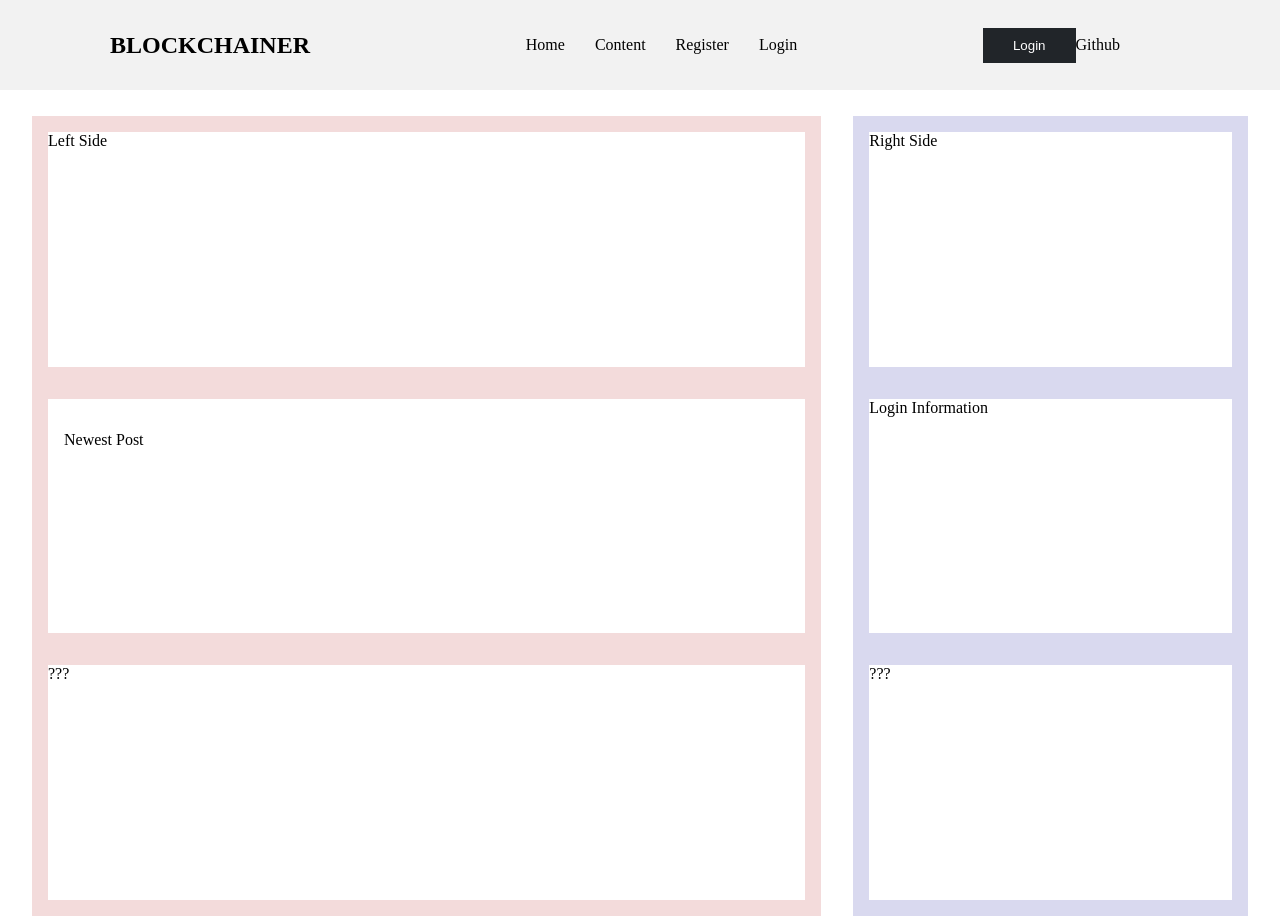
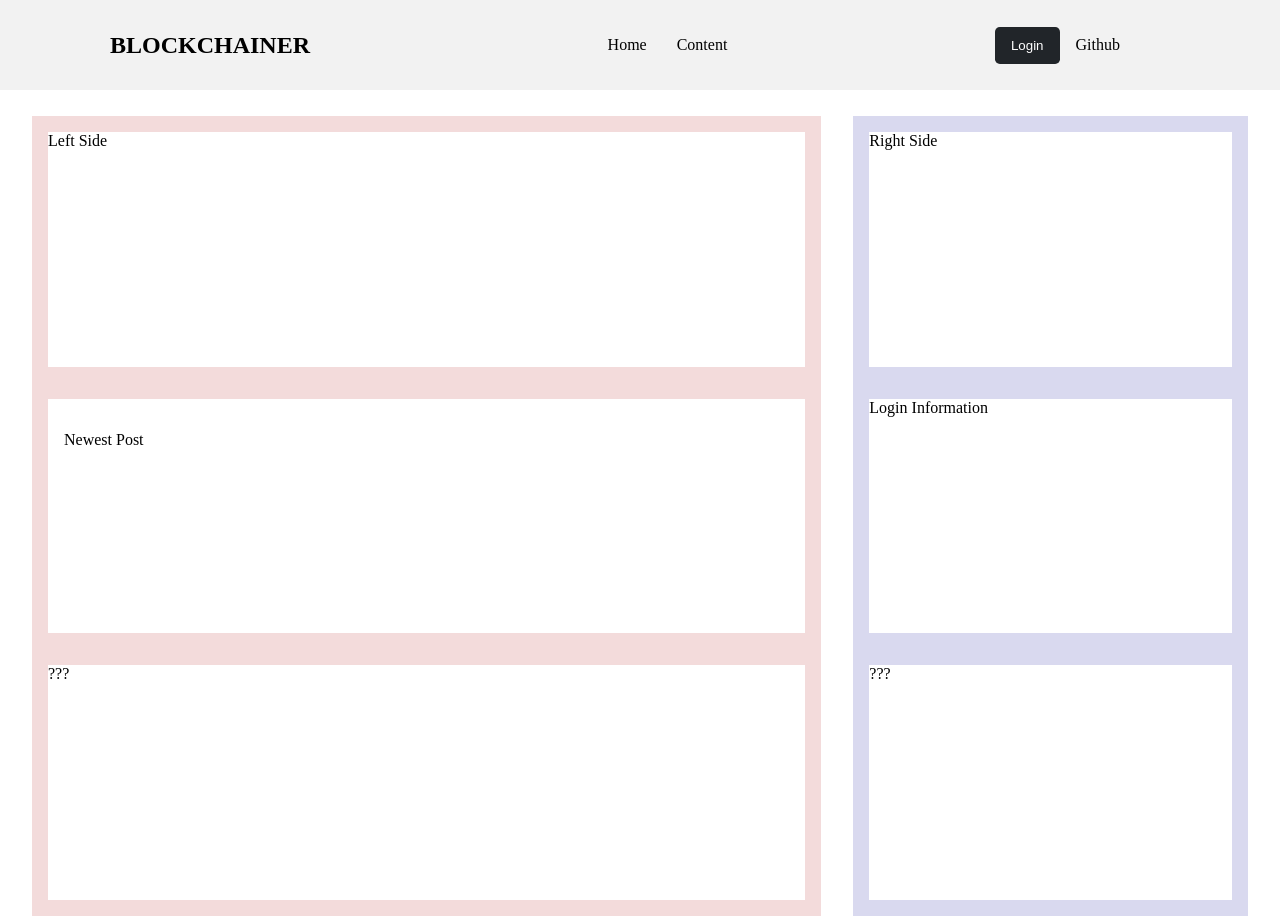
Before and after one commit to citron03/beb-03-blockchainer, a React (Create React App) app in the folder client/: page / in a window 1280 px wide. Built offline with nearby package versions, Linux system fonts and the light colour scheme; no server answers.

Commit message:
로그인 여부에 따른 메뉴바 렌더링

```diff
--- a/client/src/components/Nav.jsx
+++ b/client/src/components/Nav.jsx
@@ -1,7 +1,6 @@
 import { NavLink } from 'react-router-dom';
 import styled from "styled-components";
 import { useSelector, useDispatch } from 'react-redux';
-import { useEffect, useState } from 'react';
 import { removeToken } from '../Redux/tokenSlice';
 import { useHistory } from 'react-router-dom';
 
@@ -82,19 +81,26 @@ const A = styled.a`
 
 const Button = styled.button`
   background: #212529;
-  border: 0;
-  padding: 10px 30px;
+  border: 0.1rem solid transparent;
+  padding: 10px 15px;
   color: #fff;
-  transition: 0.4s;
   cursor: pointer;
+  border-radius: 0.3rem;
+  margin-right: 1rem;
+
+  &:hover {
+    border: 0.1rem solid black;
+    background-color: white;
+    color: black;
+    transition: color 0.3;
+  }
 `;
 
 
-const Nav = ({ accessToken }) => {
+const Nav = () => {
   const history = useHistory();
   const dispatch = useDispatch();
-  const tokenSelector = useSelector((state) => state.token);
-  const [login, setLogin] = useState(false);
+  const accessToken = useSelector((state) => state.token.accessToken);
 
   const handleLogout = () => {
     dispatch(removeToken());
@@ -103,7 +109,7 @@ const Nav = ({ accessToken }) => {
 
   return (
     <NavHeader id='nav_header'>
-      {console.log(tokenSelector)}
+      {console.log(accessToken)}
       <Navdiv>
         <MyLink to="/">
           <h2>BLOCKCHAINER</h2>
@@ -120,20 +126,7 @@ const Nav = ({ accessToken }) => {
               Content
               </MyLink>
             </MyLi>
-            {tokenSelector.accessToken === "" ? (
-              <>
-              <MyLi>
-                <MyLink to="/register">
-                Register
-                </MyLink>
-              </MyLi>
-              <MyLi>
-                <MyLink to="/login">
-                Login
-                </MyLink>
-              </MyLi>
-              </>
-            ) : (
+            {accessToken !== "" ? (
               <>
                 <MyLi>
                   <MyLink to="/mypage">
@@ -141,29 +134,18 @@ const Nav = ({ accessToken }) => {
                   </MyLink>
                 </MyLi>
               </>
+            ) : (
+              null
             )}
-            {/* <MyLi>
-              <MyLink to="/register">
-              Register
-              </MyLink>
-            </MyLi>
-            <MyLi>
-              <MyLink to="/login">
-              Login
-              </MyLink>
-            </MyLi>
-            <MyLi>
-              <MyLink to="/mypage">
-              Mypage
-              </MyLink>
-            </MyLi> */}
           </MyUl>
         </Navbar>
         <div>
-          {tokenSelector.accessToken !== "" ? (
+          {accessToken !== "" ? (
             <Button type="button" onClick={handleLogout}>Logout</Button>
           ): (
-            <Button type="button">Login</Button>
+            <NavLink to="/login">
+              <Button type="button">Login</Button>
+            </NavLink>
           )}
           <A href="https://github.com/codestates/beb-03-blockchainer" target="_blank">Github</A>
         </div>
```
